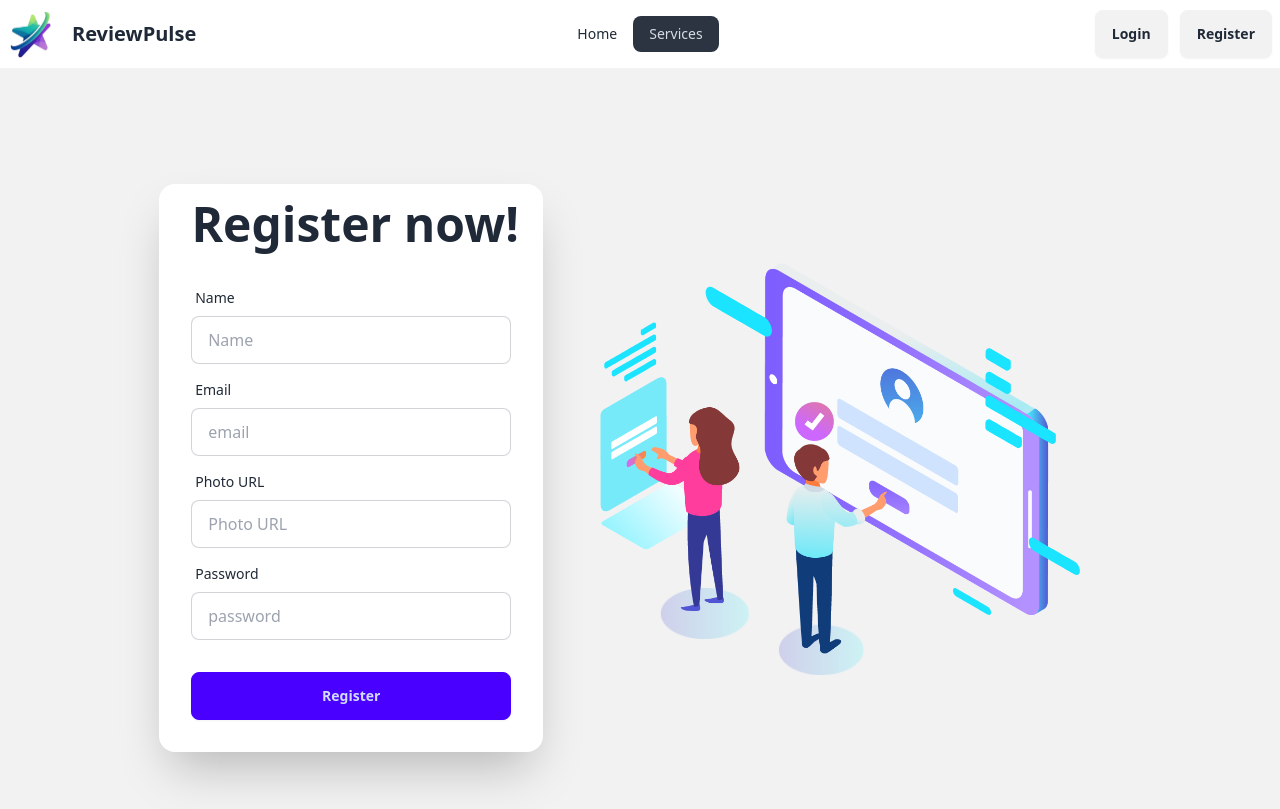
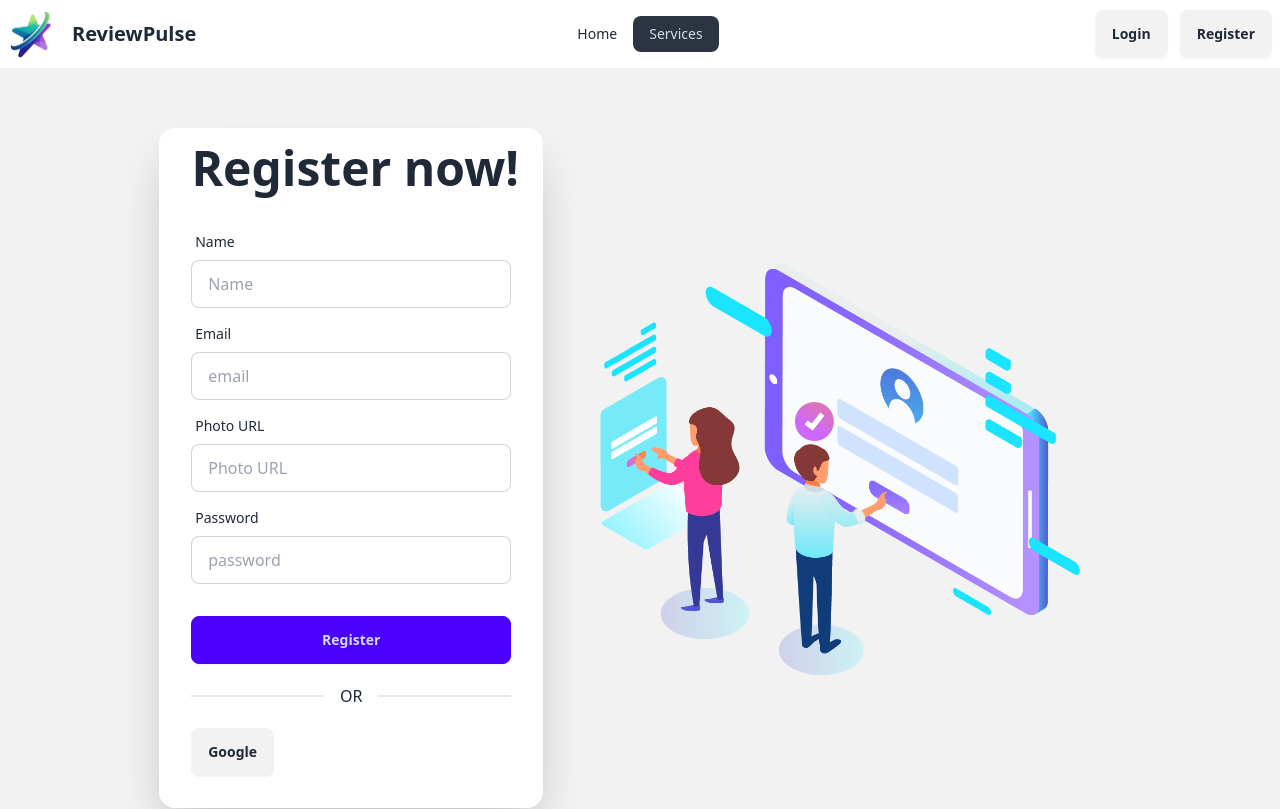
Before and after one commit to musfikanoni/ReviewPulse-client, a React (Vite) app: page /register in a window 1280 px wide. Shown: the top 809 px of the page. Built offline with nearby package versions, Linux system fonts and the light colour scheme; no server answers.

Commit message:
created social login

```diff
--- a/src/pages/Register/Register.jsx
+++ b/src/pages/Register/Register.jsx
@@ -3,6 +3,7 @@ import registerLottieData from '../../assets/lottie/register.json';
 import Lottie from 'lottie-react';
 import AuthContext from '../../context/AuthContext/AuthContext';
 import { useNavigate } from 'react-router-dom';
+import SocialLogin from '../Home/shared/SocialLogin';
 
 const Register = () => {
 
@@ -85,7 +86,8 @@ const Register = () => {
                             <div className="form-control mt-6">
                                 <button className="btn btn-primary">Register</button>
                             </div>
-
+                            <div className="divider">OR</div>
+                            <SocialLogin></SocialLogin>
                         </form>
                         {/* {
                             errorMessage && <p className='text-red-700'>{errorMessage}</p>
```
